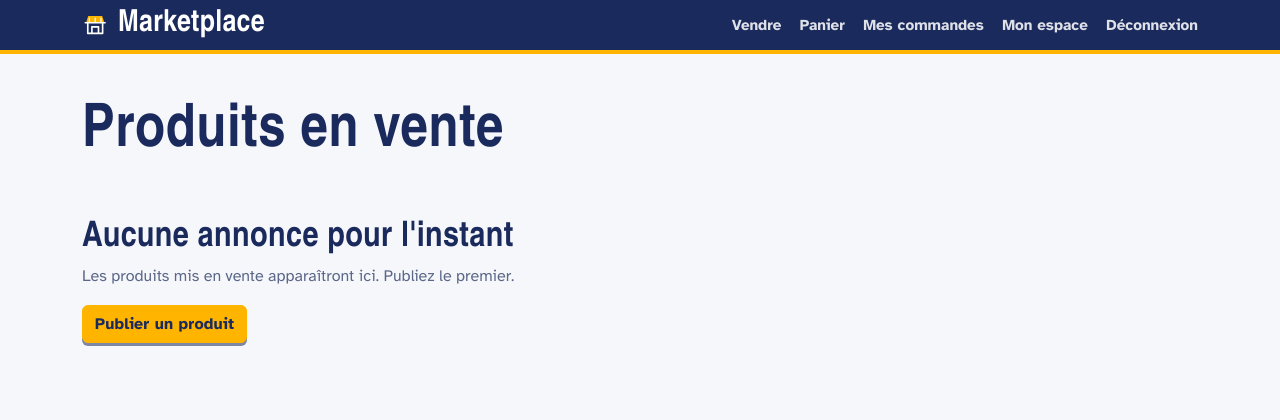
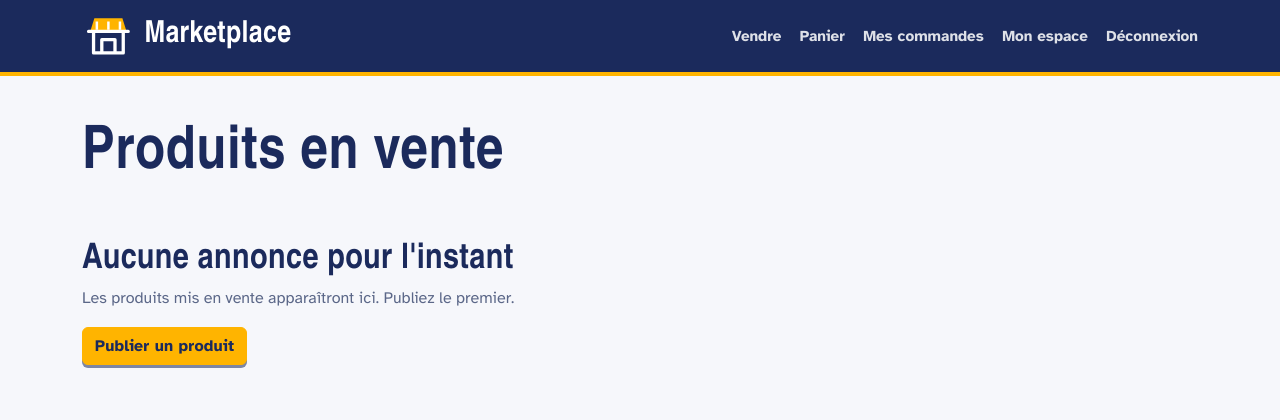
Before and after one commit to aklrom/MARKETPLACE-, a Django app: page /products/ in a window 1280 px wide. Shown: the top 420 px of the page. Run offline with Django 5.2, Linux system fonts and the light colour scheme; the visitor is signed in with stand-in values (Sample User, id 1); data comes from the database, SQL or seed files in the repository; data that the repository does not hold is empty; some web fonts are replaced.

Commit message:
feat: adjust brand shop icon size in navigation

```diff
--- a/accounts/static/accounts/site.css
+++ b/accounts/static/accounts/site.css
@@ -154,6 +154,11 @@ h1, h2, h3, h4, h5, h6,
     width: 1.65rem;
     height: 1.65rem;
     transition: transform 0.25s ease;
+}
+
+.site-nav .brand__shop {
+    width: 3.3rem;
+    height: 3.3rem;
 }
 
 .brand:hover .brand__shop,
```
